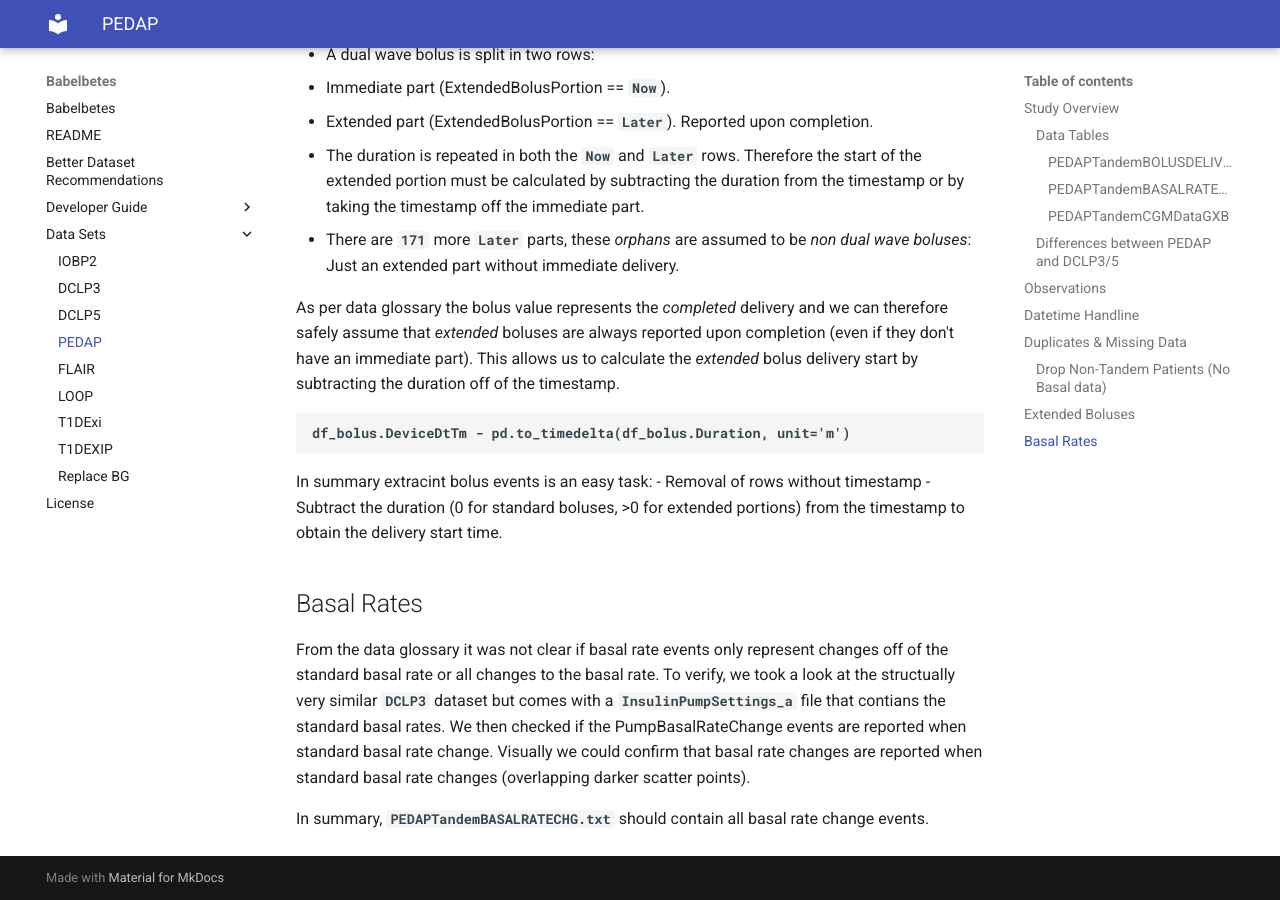
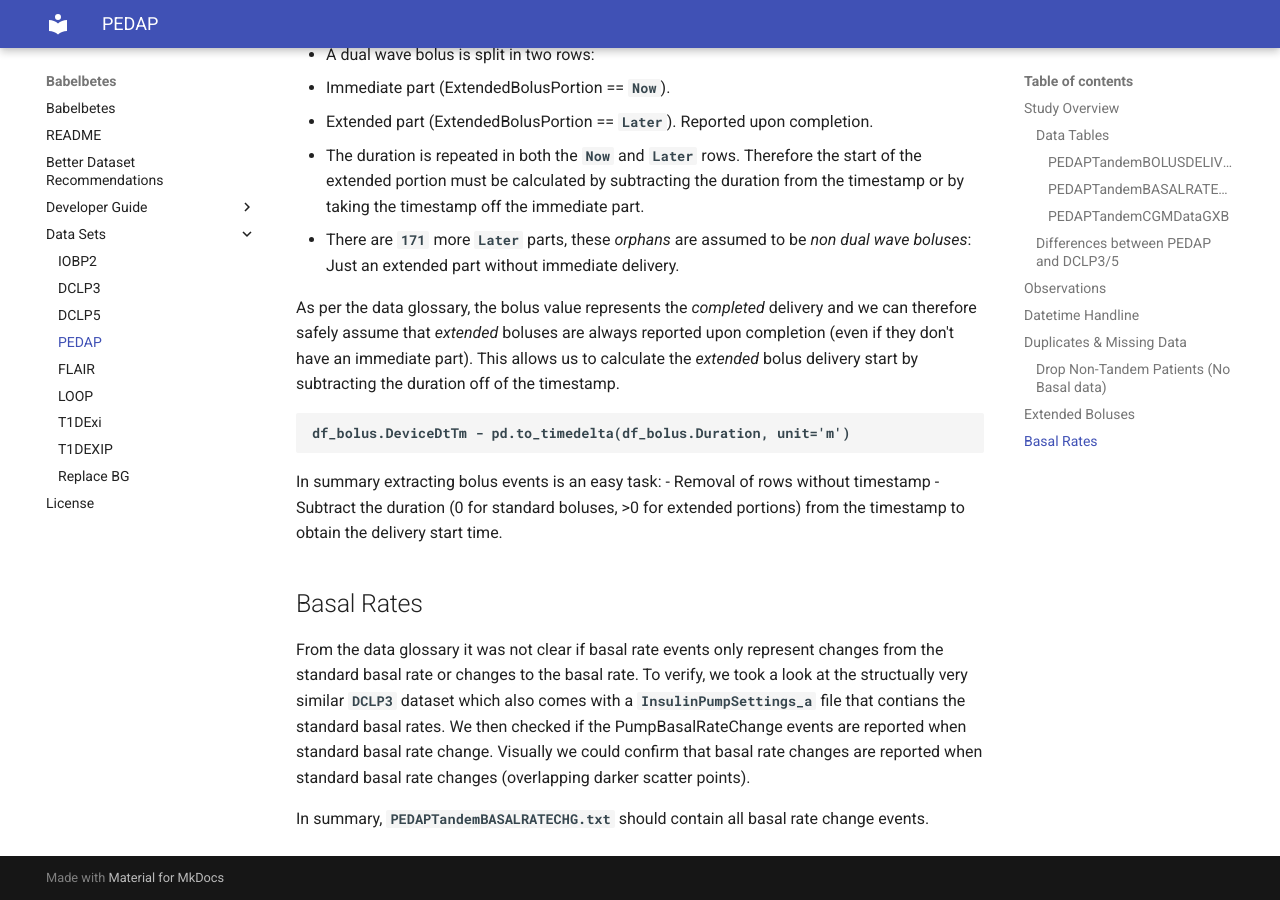
Before and after one commit to nudgebg/egvinsulin, an MkDocs documentation site: the page built from docs/data_sets/PEDAP.md, in a window 1280 px wide and 900 px high, scrolled down 2946 px. Built offline with MkDocs 1.6.1 and Material for MkDocs 9.7.7, drawn with Linux system fonts in a browser that asks for light colours; some of the changed text lies outside the part shown.

Commit message:
Update PEDAP.md

````diff
--- a/docs/data_sets/PEDAP.md
+++ b/docs/data_sets/PEDAP.md
@@ -75,17 +74,17 @@ We noticed that the number of unique patient ids between datasets varied. We fou
 * The duration is repeated in both the `Now` and `Later` rows. Therefore the start of the extended portion must be calculated by subtracting the duration from the timestamp or by taking the timestamp off the immediate part.
 * There are `171` more `Later` parts, these *orphans* are assumed to be *non dual wave boluses*: Just an extended part without immediate delivery.
 
-As per data glossary the bolus value represents the *completed* delivery and we can therefore safely assume that *extended* boluses are always reported upon completion (even if they don't have an immediate part). This allows us to calculate the *extended* bolus delivery start by subtracting the duration off of the timestamp.
+As per the data glossary, the bolus value represents the *completed* delivery and we can therefore safely assume that *extended* boluses are always reported upon completion (even if they don't have an immediate part). This allows us to calculate the *extended* bolus delivery start by subtracting the duration off of the timestamp.
 
 ``` python
 df_bolus.DeviceDtTm - pd.to_timedelta(df_bolus.Duration, unit='m')
 ```
 
-In summary extracint bolus events is an easy task:
+In summary extracting bolus events is an easy task:
  - Removal of rows without timestamp
  - Subtract the duration (0 for standard boluses, >0 for extended portions) from the timestamp to obtain the delivery start time.
 
 ## Basal Rates
-From the data glossary it was not clear if basal rate events only represent changes off of the standard basal rate or all changes to the basal rate. To verify, we took a look at the structually very similar `DCLP3` dataset but comes with a `InsulinPumpSettings_a` file that contians the standard basal rates. We then checked if the PumpBasalRateChange events are reported when standard basal rate change. Visually we could confirm that basal rate changes are reported when standard basal rate changes (overlapping darker scatter points).
+From the data glossary it was not clear if basal rate events only represent changes from the standard basal rate or changes to the basal rate. To verify, we took a look at the structually very similar `DCLP3` dataset which also comes with a `InsulinPumpSettings_a` file that contians the standard basal rates. We then checked if the PumpBasalRateChange events are reported when standard basal rate change. Visually we could confirm that basal rate changes are reported when standard basal rate changes (overlapping darker scatter points).
 
 In summary, `PEDAPTandemBASALRATECHG.txt` should contain all basal rate change events.
````
Also changed, not shown: other parts of docs/data_sets/PEDAP.md (+4 -5 lines).
